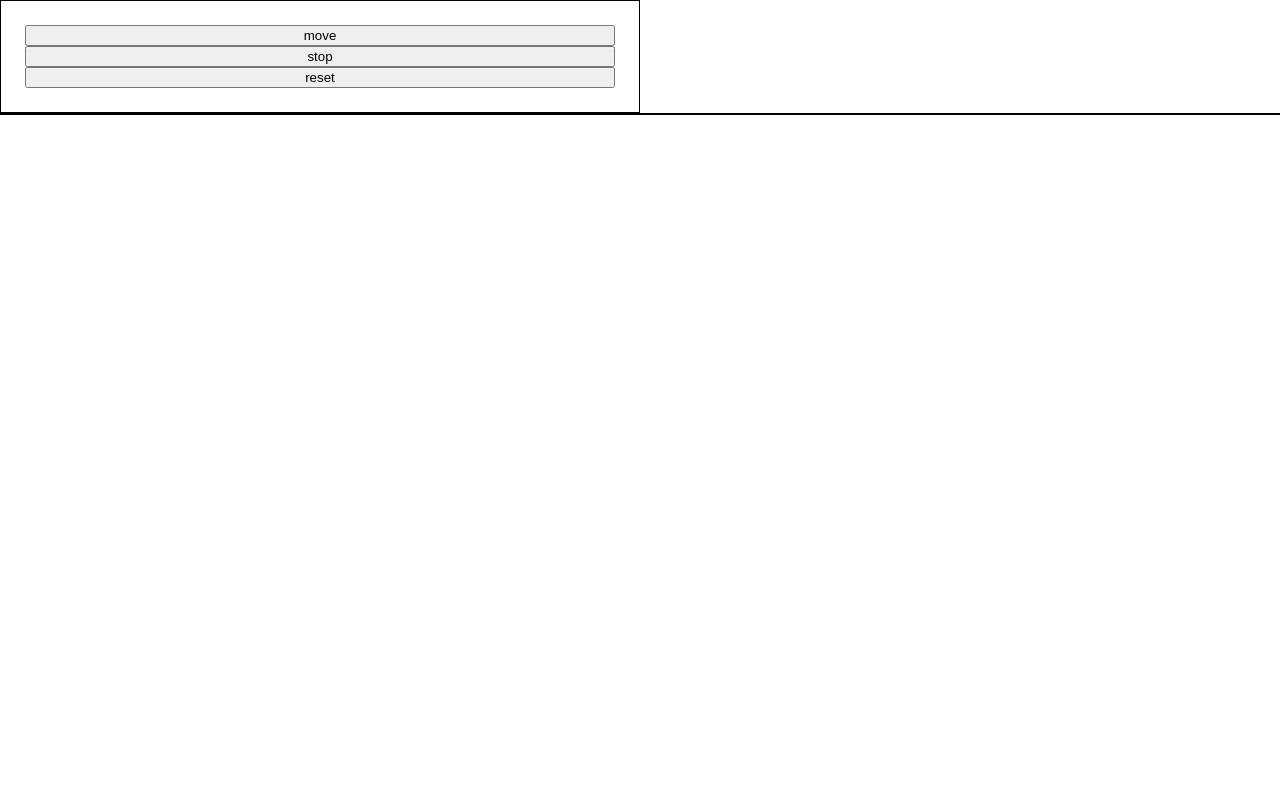
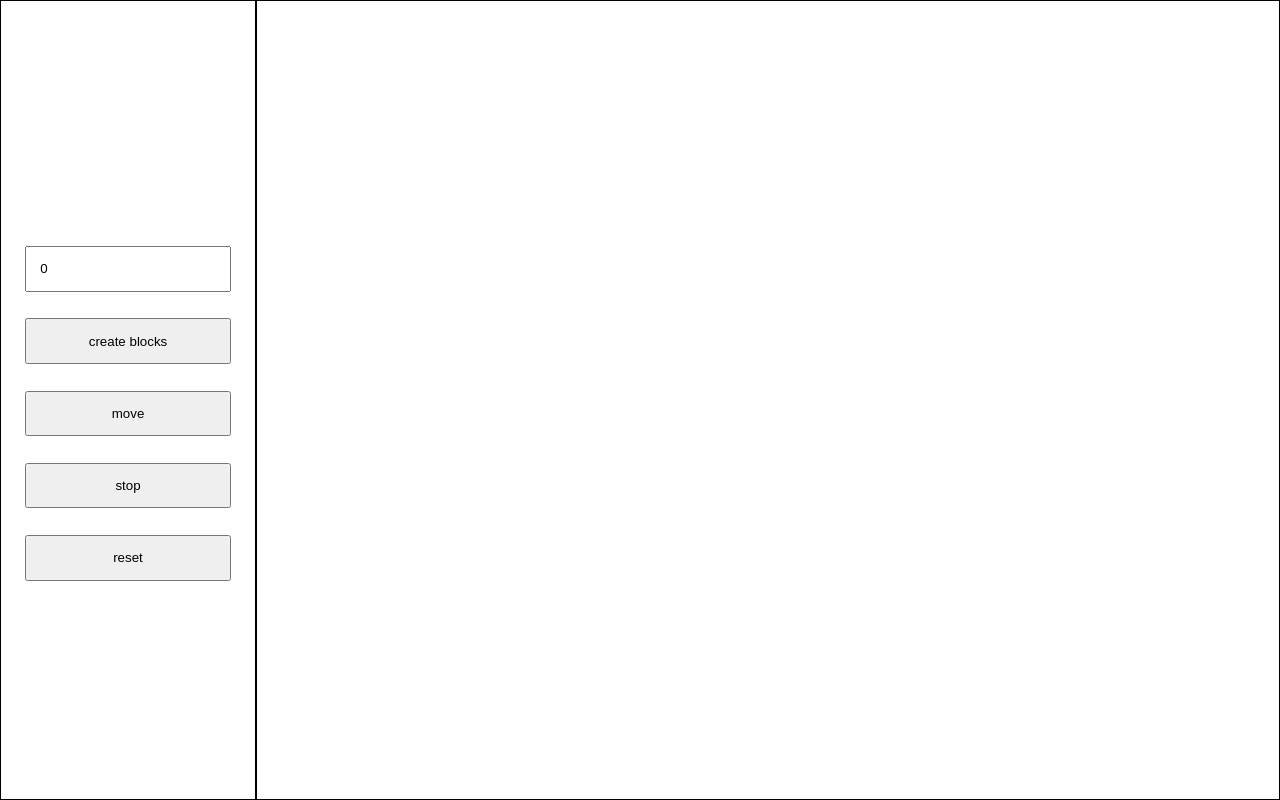
Before and after one commit to LewisNozaki/block-color-animation, a plain HTML site: page index.html in a window 1280 px wide. Drawn offline with Linux system fonts and the light colour scheme.

Commit message:
added buttons and input and styling

```diff
--- a/index.html
+++ b/index.html
@@ -11,6 +11,8 @@
 <body>
   <!-- button container -->
   <div class="btn-container">
+    <input type="number" name="nBlocks" id="nBlocks" value="0">
+    <button id="create-blocks">create blocks</button>
     <button id="move">move</button>
     <button id="stop">stop</button>
     <button id="reset">reset</button>
--- a/style.css
+++ b/style.css
@@ -13,16 +13,24 @@ body {
   margin: 0;
   width: 100%;
   height: 100vh;
+  display: flex;
 }
 
 .btn-container {
   border: 1px solid #000;
-  width: 50%;
+  width: 20%;
   padding: 1.5em;
   display: flex;
   flex-direction: column;
+  justify-content: center;
 }
 
 .grid-container {
   border: 1px solid #000;
+  width: 80%;
 }
+
+input, button {
+  margin-top: 2em;
+  padding: 1em;
+}
```
